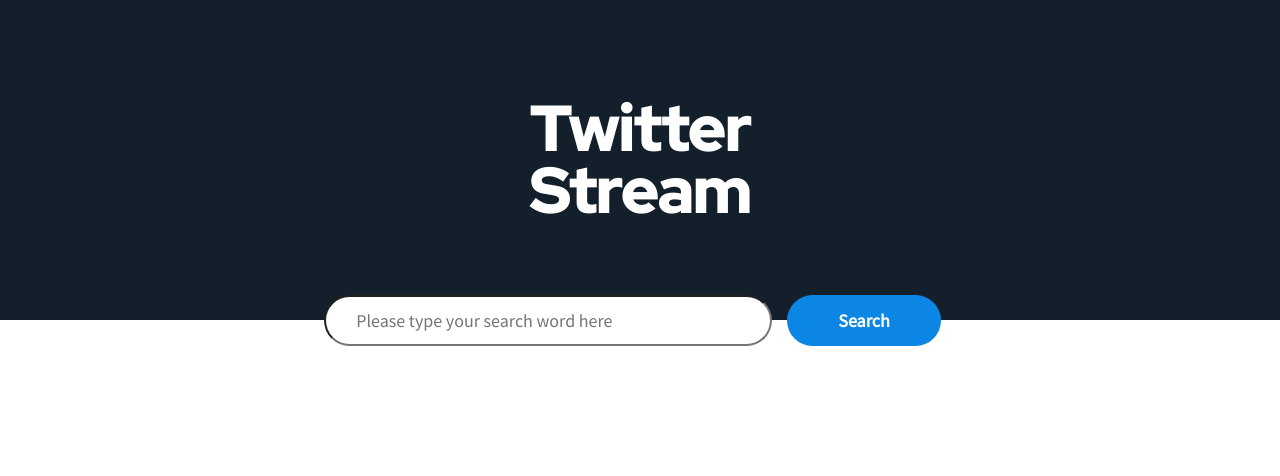
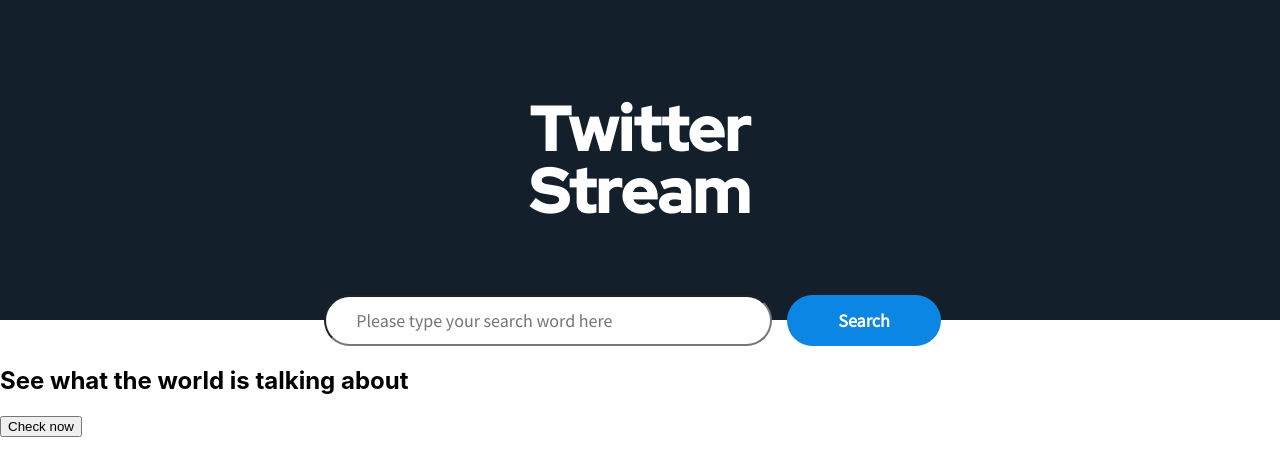
Before and after one commit to michalzagrodzki/shortcut-exercise, a React (Create React App) app: page / in a window 1280 px wide. Shown: the top 476 px of the page. Built offline with nearby package versions, Linux system fonts and the light colour scheme.

Commit message:
Add link to Stream component from Main component

```diff
--- a/src/components/Main/Main.js
+++ b/src/components/Main/Main.js
@@ -1,4 +1,5 @@
 import React from 'react';
+import { Link } from 'react-router-dom'
 
 import "./Main.scss";
 
@@ -7,6 +8,10 @@
     super();
     this.state = {
       title: '',
+      stream: {
+        title: '',
+        button: ''
+      },
       searchInput: '',
       search: {
         button: ''
@@ -43,6 +48,10 @@
       title: 'Twitter stream',
       search: {
         button: 'Search'
+      },
+      stream: {
+        title: 'See what the world is talking about',
+        button: 'Check now'
       }
     });
   }
@@ -51,7 +60,7 @@
   }
 
   render() {
-    const { title, search, searchInput } = this.state;
+    const { title, search, searchInput, stream } = this.state;
     return (
       <div className="Main">
         <section>
@@ -65,6 +74,12 @@
             <button type="submit" value="Submit">{ search.button }</button>
           </form>
         </section>
+        <section className="main-stream-section">
+          <h2>{ stream.title }</h2>
+          <Link to="/stream">
+            <button>{ stream.button }</button>
+          </Link>
+        </section>
       </div>
     );
   }
```
